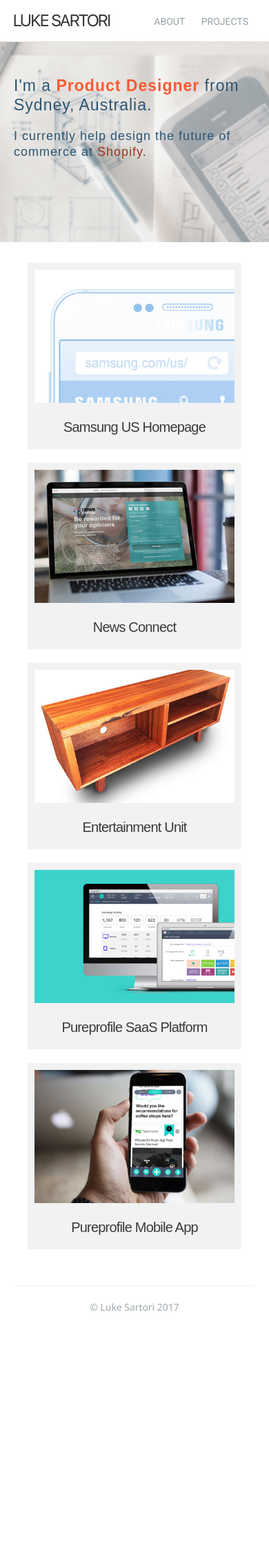
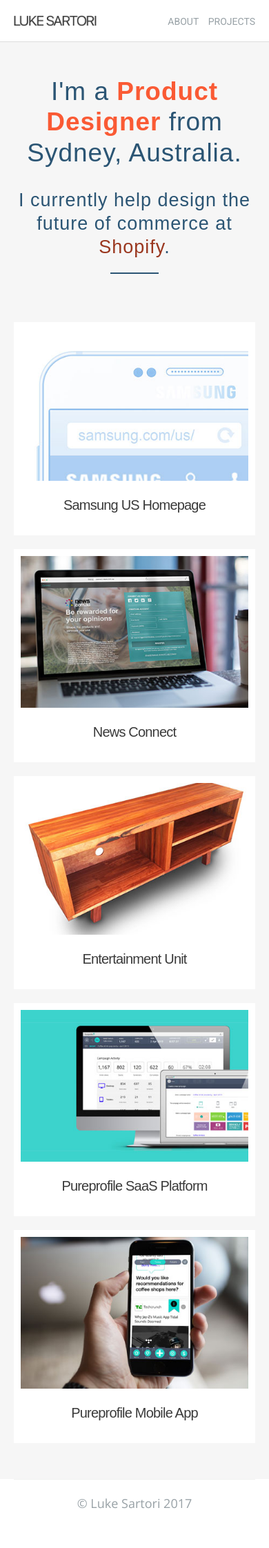
Before and after one commit to lukesartori/lukesartori.github.io, a Jekyll site: the page built from index.html, in a window 390 px wide. Shown: the whole page at 69% size. Built offline with Jekyll 4.4.1, drawn with Linux system fonts in a browser that asks for light colours; nearby versions of some CDN libraries; some web fonts are replaced; library files that are not in the unit come from our copies; before the commit the page ends 1951 px from its top, so only the background shows below that.

Commit message:
Header styling changes

```diff
--- a/_includes/projects-grid.html
+++ b/_includes/projects-grid.html
@@ -1,7 +1,3 @@
-
-<div class="container">
-	<div class="row">
-		<div class="twelve columns">
 <ul class="project-grid">
 	{% for post in site.posts %}
 	<a href="{{ post.url }}" class="">
@@ -12,6 +8,3 @@
 	</a>
 	{% endfor %}
 </ul>
-		</div>
-	</div>
-</div>
--- a/_layouts/default.html
+++ b/_layouts/default.html
@@ -7,9 +7,10 @@
 			<div class="header">
 				<div class="container">
 					<div class="row">
-						<div class="offset-by-two nine columns">
+						<div class="offset-by-one ten columns">
 							<h1>I'm a <strong>Product Designer</strong> from Sydney, Australia.</h1>
 							<h2>I currently help design the future of commerce at <a href='http://www.shopify.com' target='_blank'>Shopify</a>.</h2>
+							<div class="divider">&nbsp;</div>
 						</div>
 					</div>
 				</div>
--- a/_sass/reset.scss
+++ b/_sass/reset.scss
@@ -13,6 +13,6 @@
 }
 
 html,
-body {
-  height: 100%;
+body{
+  height:  100%;
 }
--- a/css/style.css
+++ b/css/style.css
@@ -514,7 +514,7 @@ body {
   height: 100%; }
 
 body {
-  background-color: #ffffff; }
+  background-color: #f6f6f6; }
 
 img {
   max-width: 100%; }
@@ -550,12 +550,22 @@ hr {
   border: none;
   height: 1px; }
 
+a:link,
+a:visited,
+a:hover,
+a:active {
+  color: #9A371F;
+  text-decoration: none; }
+
+a:hover {
+  text-decoration: underline; }
+
 .page-header {
-  margin: 0 0 30px;
+  margin: 0;
   padding: 30px 0;
   text-align: center;
   width: 100%;
-  background-color: #F1F2F1; }
+  background-color: #f6f6f6; }
   .page-header .divider {
     width: 70px;
     height: 2px;
@@ -611,11 +621,8 @@ hr {
 
 .header {
   width: 100%;
-  height: 400px;
-  background: url(/images/home-edit.jpg), 0 0;
-  background-size: cover;
   font-family: "Droid Sans", sans-serif;
-  text-align: left;
+  text-align: center;
   padding: 30px 0 40px; }
   .header h1 {
     color: #2B5574;
@@ -636,6 +643,11 @@ hr {
       text-decoration: none; }
     .header h2 a:hover {
       text-decoration: underline; }
+  .header .divider {
+    width: 70px;
+    height: 2px;
+    background-color: #2B5574;
+    margin: 0 auto; }
 
 .hero-image {
   width: auto;
@@ -650,15 +662,14 @@ hr {
   width: 100%;
   margin-top: 30px; }
   .project-grid li.item {
-    display: inline;
+    display: inline-block;
     list-style: none;
     margin-bottom: 2.0rem;
     margin-left: 2.0rem;
     padding: 10px;
     float: left;
     width: 44%;
-    height: 290px;
-    background-color: #F1F2F1;
+    background-color: #ffffff;
     text-align: center; }
     .project-grid li.item h4 {
       font-size: 2.0rem;
@@ -694,14 +705,14 @@ hr {
 .page-content {
   min-height: 100%;
   /* equal to footer height */
-  margin-bottom: -50px; }
+  margin-bottom: -100px; }
 
 .page-content:after {
   content: "";
   display: block; }
 
 .site-footer, .page-content:after {
-  height: 50px; }
+  height: 100px; }
 
 .site-footer {
   background: #ffffff; }
@@ -711,40 +722,52 @@ hr {
     padding: 20px 0;
     border-top: 1px solid #F1F2F1; }
 
-@media only screen and (min-width: 768px) and (max-width: 1024px) {
+@media all and (min-width: 50em) {
   /* tablets and small desktop */
-  .header h1 {
-    font-size: 3.0rem;
-    padding-top: 40px; }
-  .header h2 {
-    font-size: 2.0rem; } }
-@media only screen and (max-width: 767px) {
+  .header,
+  .hero-image {
+    background-position: center; }
+    .header h1,
+    .hero-image h1 {
+      font-size: 3.7rem;
+      padding-top: 40px; }
+    .header h2,
+    .hero-image h2 {
+      font-size: 2.2rem; }
+
+  .project-grid li.item {
+    width: 43%; } }
+@media all and (min-width: 46.8em) {
   /* phones */
   .header,
   .hero-image {
-    background-position: center;
-    height: 220px; }
+    background-position: center; }
     .header h1,
     .hero-image h1 {
-      font-size: 2.3rem;
-      padding-top: 20px; }
+      font-size: 5rem;
+      padding-top: 20px;
+      margin-bottom: 30px; }
     .header h2,
     .hero-image h2 {
-      font-size: 1.8rem; }
+      font-size: 2.7rem; }
 
   .navbar ul li {
     margin: 0 10px; }
 
   .project-grid li.item {
-    width: auto;
-    margin-left: 0;
-    height: 250px; } }
-@media only screen and (max-width: 370px) and (orientation: portrait) {
-  /* portrait phones */
+    width: 43%; } }
+@media all and (max-width: 29.75em) {
   .header,
   .hero-image {
-    height: 190px;
     background-position: center; }
+    .header h1,
+    .hero-image h1 {
+      font-size: 3.7rem;
+      padding-top: 20px;
+      margin-bottom: 30px; }
+    .header h2,
+    .hero-image h2 {
+      font-size: 2.7rem; }
 
   .navbar img {
     width: 120px;
@@ -754,7 +777,9 @@ hr {
 
   .project-grid li.item {
     width: auto;
-    margin-left: 0;
-    height: 250px; } }
+    margin-left: 0; }
+
+  p {
+    font-size: 1.8rem; } }
 
 /*# sourceMappingURL=style.css.map */
```
Also changed, not shown: _sass/components.scss (+34 -15 lines), _sass/variables.scss (+11 -1 lines), 5 other files. Lines whose indentation alone changed are shown as unchanged.
